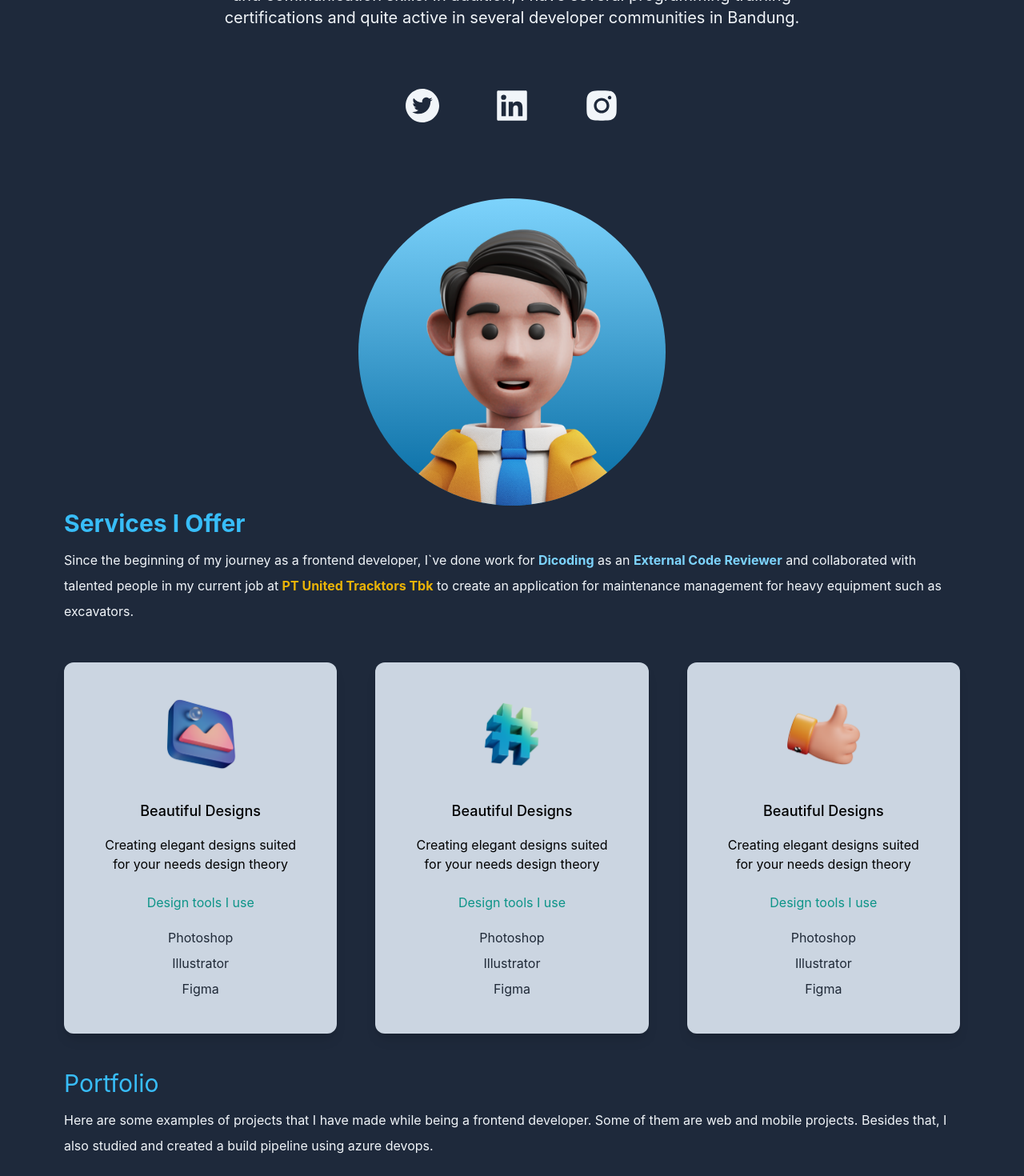
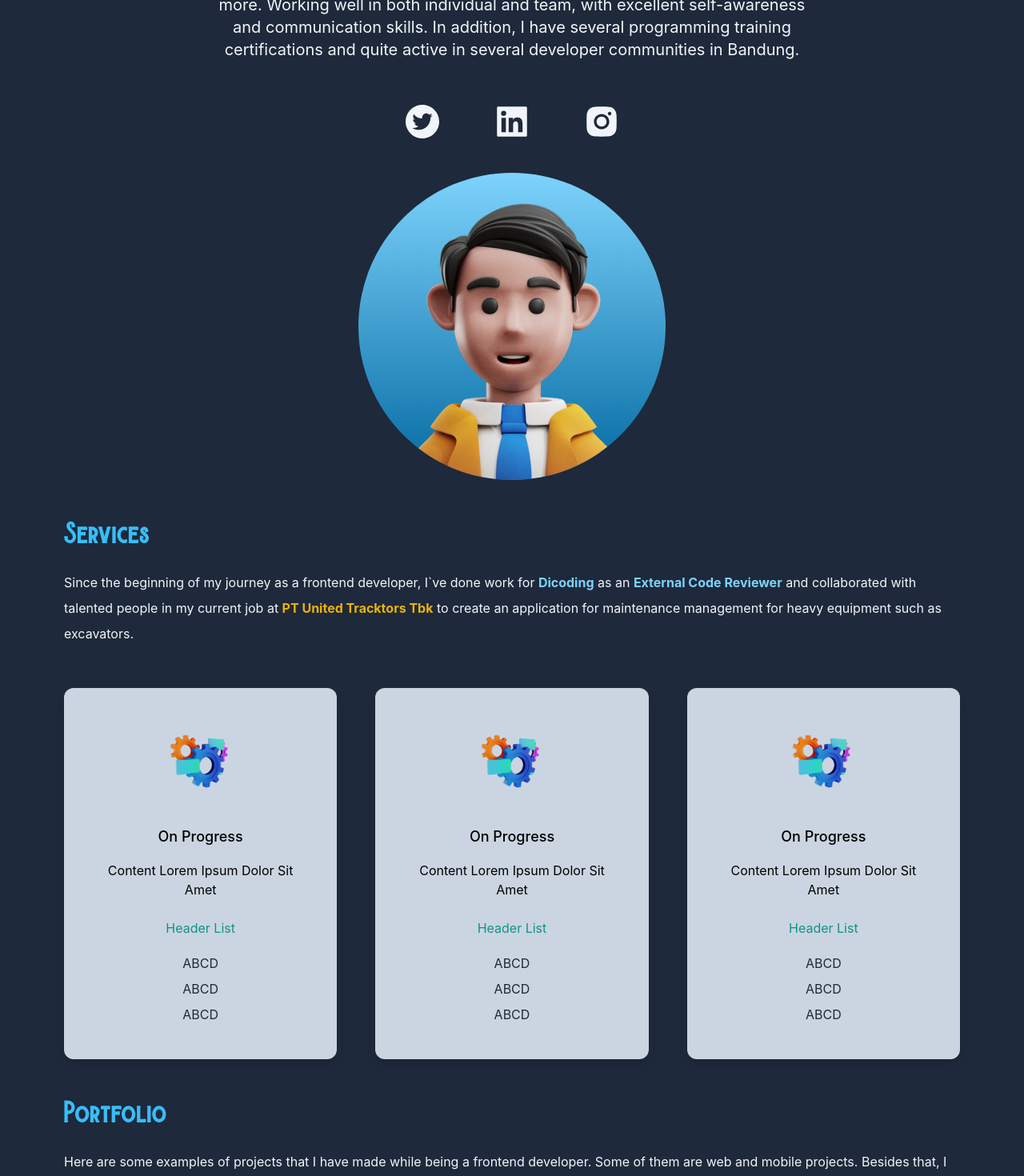
Before and after one commit to cseptian98/react-portofolio-with-tailwind, a Next.js app: page / in a window 1280 px wide. Shown: the part 420-1890 px from the top of the page at 80% size. Built offline with nearby package versions, Linux system fonts and the light colour scheme.

Commit message:
create reusable card component

```diff
--- a/components/portfolio/portfolio-card.jsx
+++ b/components/portfolio/portfolio-card.jsx
@@ -0,0 +1,69 @@
+import Image from 'next/image';
+import web1 from "../../public/web1.png";
+import web2 from "../../public/web2.png";
+import web3 from "../../public/web3.png";
+import web4 from "../../public/web4.png";
+import web5 from "../../public/web5.png";
+import web6 from "../../public/web6.png";
+
+export const PortfolioCard = () => {
+  return (
+    <div className="flex flex-col gap-10 py-10 lg:flex-row lg:flex-wrap">
+      <div className="basis-1/3 flex-1">
+        <Image
+          alt="web1"
+          src={web1}
+          className="rounded-lg object-cover"
+          width={"100%"}
+          height={"100%"}
+          layout="responsive"
+        />
+      </div>
+      <div className="basis-1/3 flex-1">
+        <Image
+          alt="web1"
+          src={web2}
+          className="rounded-lg object-cover"
+          width={"100%"}
+          height={"100%"}
+        />
+      </div>
+      <div className="basis-1/3 flex-1">
+        <Image
+          alt="web1"
+          src={web3}
+          className="rounded-lg object-cover"
+          width={"100%"}
+          height={"100%"}
+        />
+      </div>
+      <div className="basis-1/3 flex-1">
+        <Image
+          alt="web1"
+          src={web4}
+          className="rounded-lg object-cover"
+          width={"100%"}
+          height={"100%"}
+        />
+      </div>
+      <div className="basis-1/3 flex-1">
+        <Image
+          alt="web1"
+          src={web5}
+          className="rounded-lg object-cover"
+          width={"100%"}
+          height={"100%"}
+        />
+      </div>
+      <div className="basis-1/3 flex-1">
+        <Image
+          alt="web1"
+          src={web6}
+          className="rounded-lg object-cover"
+          width={"100%"}
+          height={"100%"}
+        />
+      </div>
+    </div>
+  );
+};
--- a/components/services/services-card.jsx
+++ b/components/services/services-card.jsx
@@ -0,0 +1,54 @@
+import Image from "next/image";
+import maintenance from "../../public/maintenance.webp";
+
+export const ServiceCard = () => {
+  return (
+    <div className="lg:flex gap-12">
+      <div className="text-center shadow-lg p-10 rounded-xl my-10 dark:bg-slate-300">
+        <Image
+          alt="design"
+          className="mx-auto"
+          src={maintenance}
+          width={100}
+          height={100}
+        />
+        <h3 className="text-lg font-medium pt-8 pb-2">On Progress</h3>
+        <p className="py-2">Content Lorem Ipsum Dolor Sit Amet</p>
+        <h4 className="py-4 text-teal-600">Header List</h4>
+        <p className="text-gray-800 py-1">ABCD</p>
+        <p className="text-gray-800 py-1">ABCD</p>
+        <p className="text-gray-800 py-1">ABCD</p>
+      </div>
+      <div className="text-center shadow-lg p-10 rounded-xl my-10 dark:bg-slate-300">
+        <Image
+          alt="design"
+          className="mx-auto"
+          src={maintenance}
+          width={100}
+          height={100}
+        />
+        <h3 className="text-lg font-medium pt-8 pb-2">On Progress</h3>
+        <p className="py-2">Content Lorem Ipsum Dolor Sit Amet</p>
+        <h4 className="py-4 text-teal-600">Header List</h4>
+        <p className="text-gray-800 py-1">ABCD</p>
+        <p className="text-gray-800 py-1">ABCD</p>
+        <p className="text-gray-800 py-1">ABCD</p>
+      </div>
+      <div className="text-center shadow-lg p-10 rounded-xl my-10 dark:bg-slate-300">
+        <Image
+          alt="design"
+          className="mx-auto"
+          src={maintenance}
+          width={100}
+          height={100}
+        />
+        <h3 className="text-lg font-medium pt-8 pb-2">On Progress</h3>
+        <p className="py-2">Content Lorem Ipsum Dolor Sit Amet</p>
+        <h4 className="py-4 text-teal-600">Header List</h4>
+        <p className="text-gray-800 py-1">ABCD</p>
+        <p className="text-gray-800 py-1">ABCD</p>
+        <p className="text-gray-800 py-1">ABCD</p>
+      </div>
+    </div>
+  );
+};
--- a/pages/index.js
+++ b/pages/index.js
@@ -8,15 +8,8 @@ import {
 } from "react-icons/ai";
 import Image from "next/image";
 import avatar from "../public/avatar.png";
-import design from "../public/design.png";
-import code from "../public/code.png";
-import consulting from "../public/consulting.png";
-import web1 from "../public/web1.png";
-import web2 from "../public/web2.png";
-import web3 from "../public/web3.png";
-import web4 from "../public/web4.png";
-import web5 from "../public/web5.png";
-import web6 from "../public/web6.png";
+import { ServiceCard } from "../components/services/services-card";
+import { PortfolioCard } from "../components/portfolio/portfolio-card";
 
 const Home = () => {
   const [darkMode, setDarkMode] = useState(true);
@@ -58,11 +51,11 @@ const Home = () => {
               </li>
             </ul>
           </nav>
-          <div className="text-center p-10">
-            <h2 className="text-6xl py-2 font-medium md:text-6xl text-transparent bg-clip-text bg-gradient-to-b from-teal-700 to-emerald-400 dark:bg-gradient-to-b dark:from-teal-300 dark:to-sky-500">
+          <div className="text-center p-8">
+            <h2 className="text-6xl py-5 font-medium md:text-6xl text-transparent bg-clip-text bg-gradient-to-b from-teal-700 to-emerald-400 dark:bg-gradient-to-b dark:from-teal-300 dark:to-sky-500">
               Chandra Septian
             </h2>
-            <h3 className="text-2xl py-2 md:text-3xl dark:text-slate-100">
+            <h3 className="text-2xl py-5 md:text-3xl dark:text-slate-100">
               Developer and Engineer
             </h3>
             <p className="text-md py-5 leading-8 text-gray-800 md:text-xl max-w-3xl mx-auto dark:text-slate-100">
@@ -75,7 +68,7 @@ const Home = () => {
               communities in Bandung.
             </p>
           </div>
-          <div className="text-5xl flex justify-center gap-16 py-3 text-gray-600 dark:text-slate-100">
+          <div className="text-5xl flex justify-center gap-16 text-gray-600 dark:text-slate-100">
             <AiFillTwitterCircle
               className="cursor-pointer"
               onClick={() => window.open("https://www.twitter.com", "_blank")}
@@ -91,17 +84,16 @@ const Home = () => {
               onClick={() => window.open("https://www.instagram.com", "_blank")}
             />
           </div>
-          <div className="relative mx-auto bg-gradient-to-b from-teal-500 rounded-full w-80 h-80 mt-20 overflow-hidden md:h-96 md:w-96 dark:bg-gradient-to-b dark:from-sky-300 dark:to-sky-700">
-            <Image alt="avatar" src={avatar} layout="fill" objectFit="cover" />
+          <div className="relative mx-auto bg-gradient-to-b from-teal-500 rounded-full w-80 h-80 mt-10 mb-10 overflow-hidden md:h-96 md:w-96 dark:bg-gradient-to-b dark:from-sky-300 dark:to-sky-700">
+            <Image alt="avatar" src={avatar} fill />
           </div>
         </section>
-
         <section>
           <div>
-            <h3 className="text-3xl py-1 text-teal-600 dark:text-sky-400 font-bold">
-              Services I Offer
+            <h3 className="text-3xl py-3 font-bold font-burtons text-teal-600 dark:text-sky-400">
+              Services
             </h3>
-            <p className="text-md py-2 leading-8 text-gray-800 dark:text-slate-100">
+            <p className="text-md py-3 leading-8 text-gray-800 dark:text-slate-100">
               Since the beginning of my journey as a frontend developer, I`ve
               done work for{" "}
               <span className="text-sky-700 font-bold dark:text-sky-300">
@@ -119,139 +111,20 @@ const Home = () => {
               equipment such as excavators.
             </p>
           </div>
-          <div className="lg:flex gap-12">
-            <div className="text-center shadow-lg p-10 rounded-xl my-10 dark:bg-slate-300">
-              <Image
-                alt="design"
-                className="mx-auto"
-                src={design}
-                width={100}
-                height={100}
-              />
-              <h3 className="text-lg font-medium pt-8 pb-2">
-                Beautiful Designs
-              </h3>
-              <p className="py-2">
-                Creating elegant designs suited for your needs design theory
-              </p>
-              <h4 className="py-4 text-teal-600">Design tools I use</h4>
-              <p className="text-gray-800 py-1">Photoshop</p>
-              <p className="text-gray-800 py-1">Illustrator</p>
-              <p className="text-gray-800 py-1">Figma</p>
-            </div>
-            <div className="text-center shadow-lg p-10 rounded-xl my-10 dark:bg-slate-300">
-              <Image
-                alt="code"
-                className="mx-auto"
-                src={code}
-                width={100}
-                height={100}
-              />
-              <h3 className="text-lg font-medium pt-8 pb-2">
-                Beautiful Designs
-              </h3>
-              <p className="py-2">
-                Creating elegant designs suited for your needs design theory
-              </p>
-              <h4 className="py-4 text-teal-600">Design tools I use</h4>
-              <p className="text-gray-800 py-1">Photoshop</p>
-              <p className="text-gray-800 py-1">Illustrator</p>
-              <p className="text-gray-800 py-1">Figma</p>
-            </div>
-            <div className="text-center shadow-lg p-10 rounded-xl my-10 dark:bg-slate-300">
-              <Image
-                alt="consulting"
-                className="mx-auto"
-                src={consulting}
-                width={100}
-                height={100}
-              />
-              <h3 className="text-lg font-medium pt-8 pb-2">
-                Beautiful Designs
-              </h3>
-              <p className="py-2">
-                Creating elegant designs suited for your needs design theory
-              </p>
-              <h4 className="py-4 text-teal-600">Design tools I use</h4>
-              <p className="text-gray-800 py-1">Photoshop</p>
-              <p className="text-gray-800 py-1">Illustrator</p>
-              <p className="text-gray-800 py-1">Figma</p>
-            </div>
-          </div>
+          <ServiceCard />
         </section>
         <section>
           <div id="portfolio">
-            <h3 className="text-3xl py-1 text-teal-600 dark:text-sky-400">
+            <h3 className="text-3xl py-3 font-bold font-burtons text-teal-600 dark:text-sky-400">
               Portfolio
             </h3>
-            <p className="text-md py-2 leading-8 text-gray-800 dark:text-slate-100">
+            <p className="text-md py-3 leading-8 text-gray-800 dark:text-slate-100">
               Here are some examples of projects that I have made while being a
               frontend developer. Some of them are web and mobile projects.
               Besides that, I also studied and created a build pipeline using
               azure devops.
             </p>
-          </div>
-          <div className="flex flex-col gap-10 py-10 lg:flex-row lg:flex-wrap">
-            <div className="basis-1/3 flex-1">
-              <Image
-                alt="web1"
-                src={web1}
-                className="rounded-lg object-cover"
-                width={"100%"}
-                height={"100%"}
-                layout="responsive"
-              />
-            </div>
-            <div className="basis-1/3 flex-1">
-              <Image
-                alt="web1"
-                src={web2}
-                className="rounded-lg object-cover"
-                width={"100%"}
-                height={"100%"}
-                layout="responsive"
-              />
-            </div>
-            <div className="basis-1/3 flex-1">
-              <Image
-                alt="web1"
-                src={web3}
-                className="rounded-lg object-cover"
-                width={"100%"}
-                height={"100%"}
-                layout="responsive"
-              />
-            </div>
-            <div className="basis-1/3 flex-1">
-              <Image
-                alt="web1"
-                src={web4}
-                className="rounded-lg object-cover"
-                width={"100%"}
-                height={"100%"}
-                layout="responsive"
-              />
-            </div>
-            <div className="basis-1/3 flex-1">
-              <Image
-                alt="web1"
-                src={web5}
-                className="rounded-lg object-cover"
-                width={"100%"}
-                height={"100%"}
-                layout="responsive"
-              />
-            </div>
-            <div className="basis-1/3 flex-1">
-              <Image
-                alt="web1"
-                src={web6}
-                className="rounded-lg object-cover"
-                width={"100%"}
-                height={"100%"}
-                layout="responsive"
-              />
-            </div>
+            <PortfolioCard />
           </div>
         </section>
       </main>
```
Also changed, not shown: public/maintenance.webp (added).
